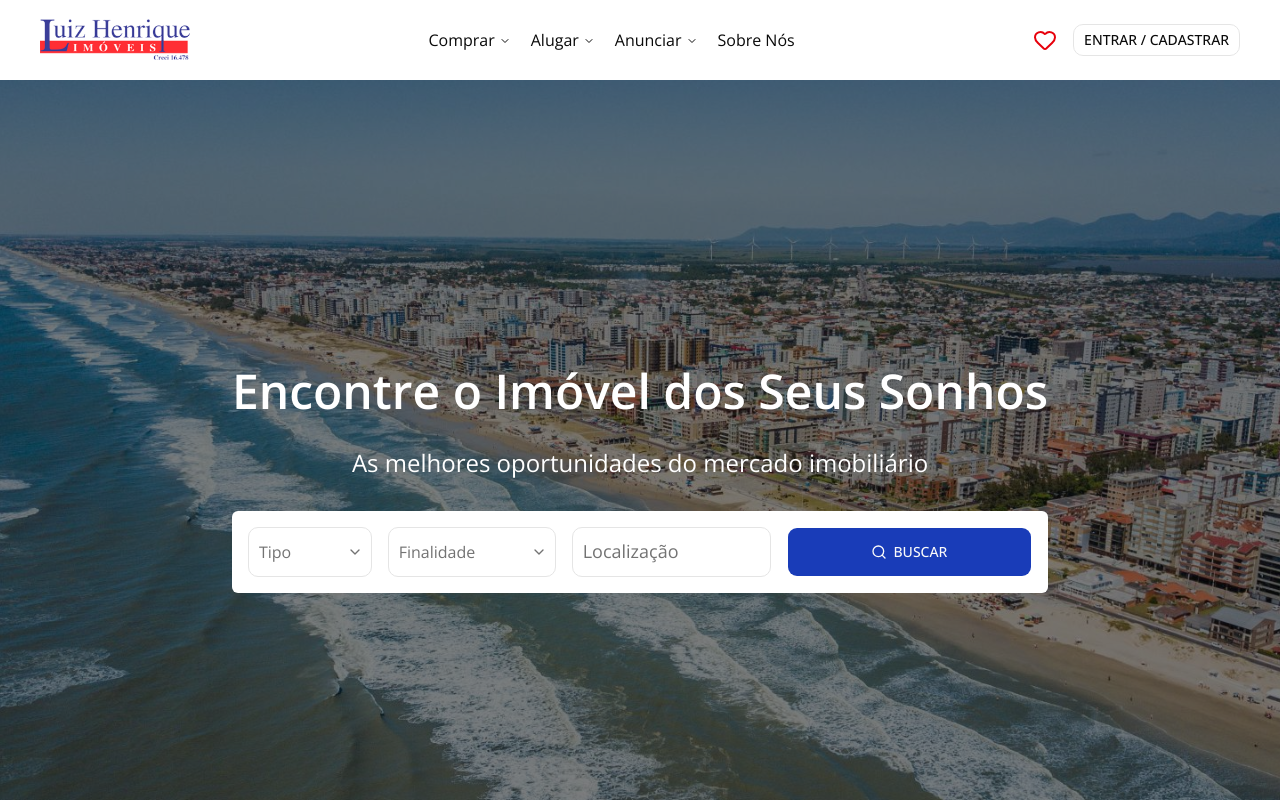
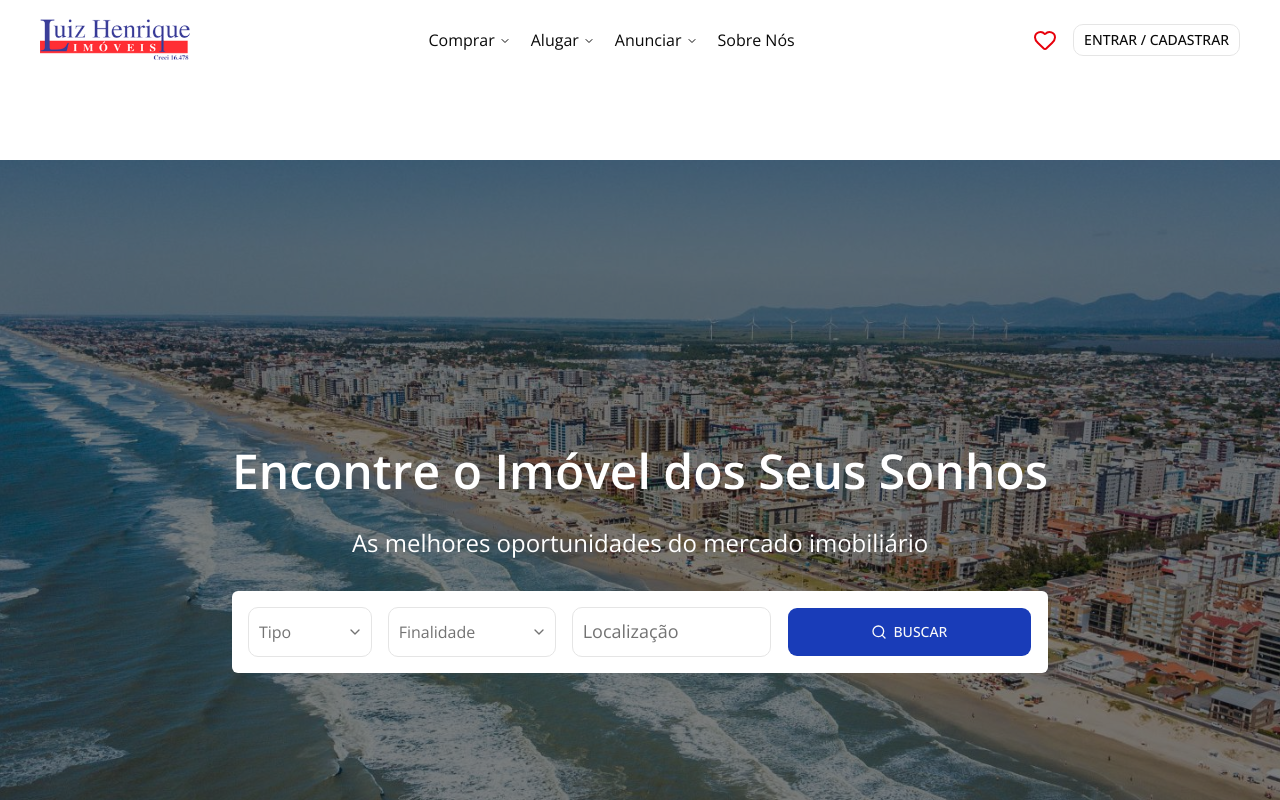
Before and after one commit to Marjorie-Pereira/imobiliaria-lh, a Next.js app: page / in a window 1280 px wide. Shown: the top 800 px of the page. Built offline with nearby package versions, Linux system fonts and the light colour scheme.

Commit message:
layout spacing from header

```diff
--- a/app/layout.tsx
+++ b/app/layout.tsx
@@ -23,7 +23,10 @@ export default function RootLayout({
       <body className="min-h-full flex flex-col relative">
         <Header />
 
-        {children}
+        <div className="pt-20">
+          {children}
+        </div>
+
 
         <Footer />
       </body>
```
